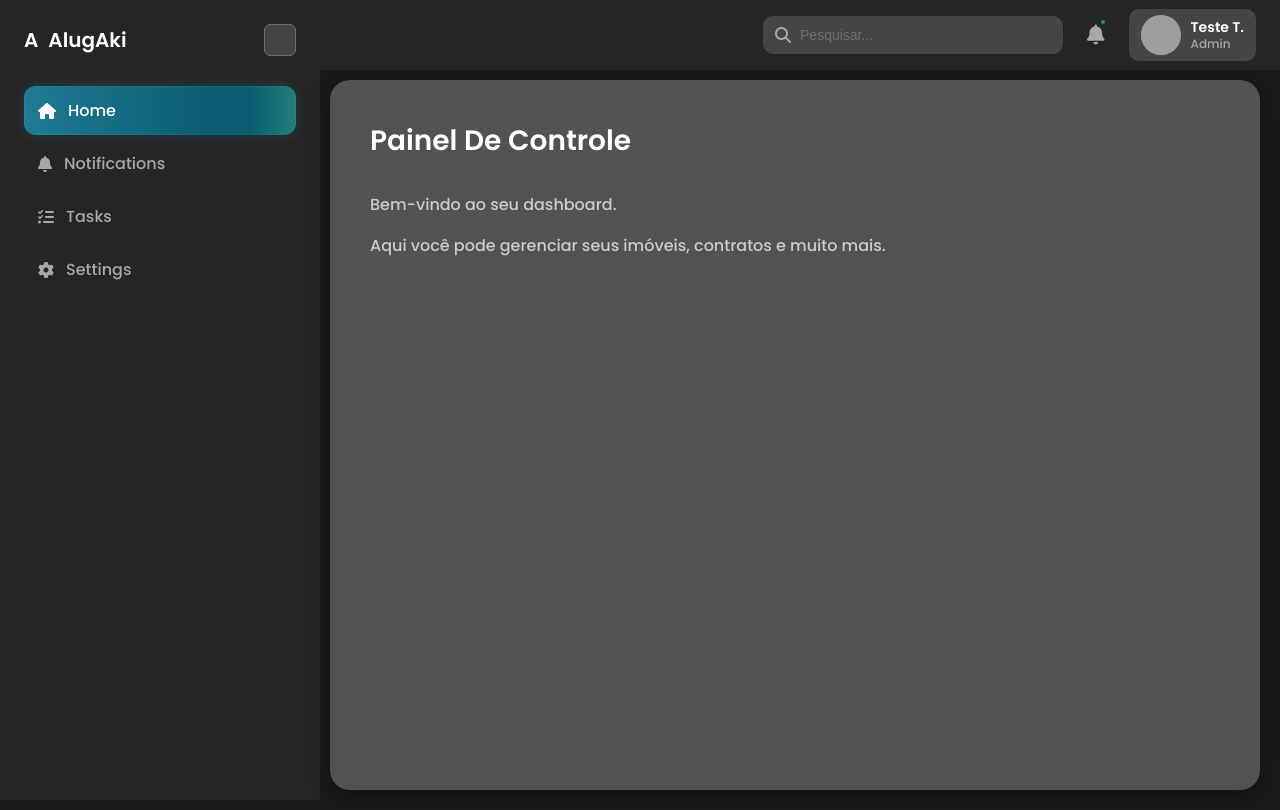
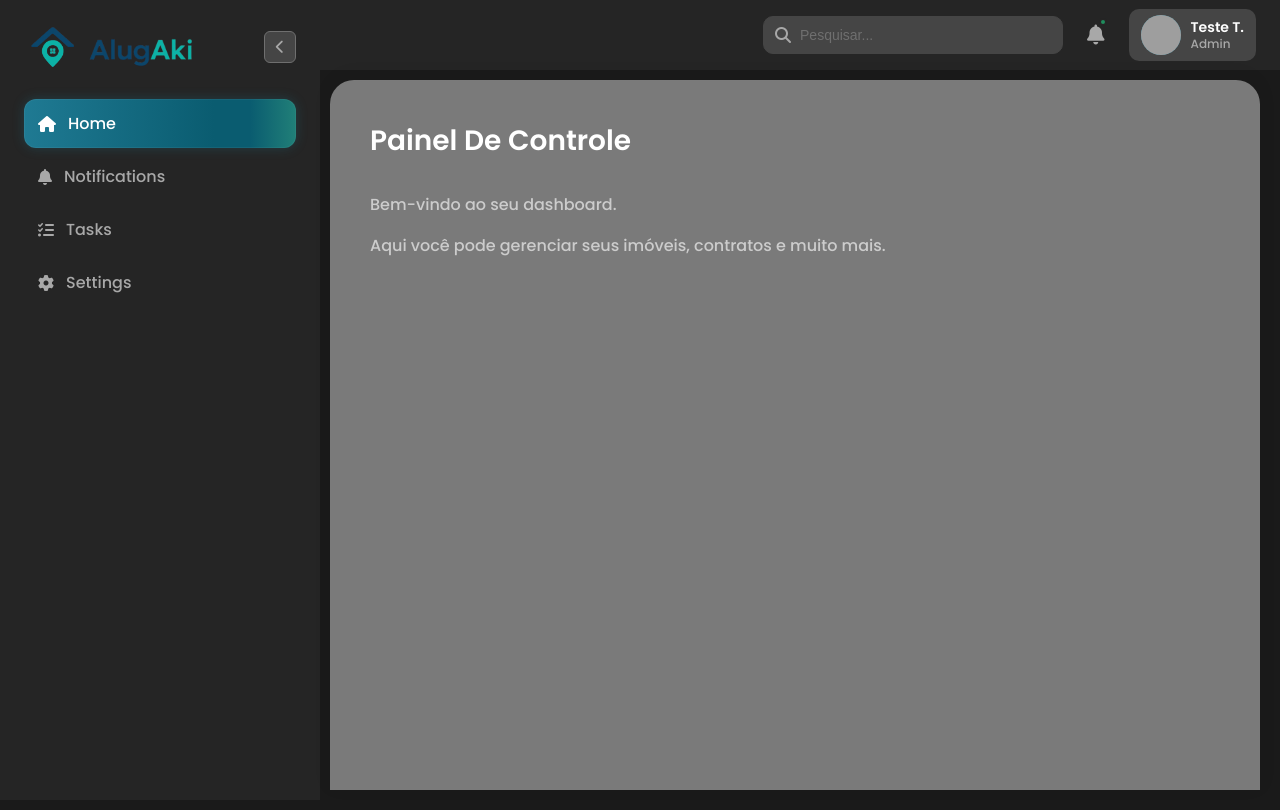
Before and after one commit to RodrigoBolgheroni/AlugAki, a plain HTML site: page pages/home.html in a window 1280 px wide. Drawn offline with Linux system fonts and the light colour scheme; grey boxes are pictures that could not be loaded.

Commit message:
feat: adiciona logo na home,cria sistema de js de recolher menu e inicia js de dark-mode

```diff
--- a/assets/css/style.css
+++ b/assets/css/style.css
@@ -324,19 +324,18 @@
 }
 
 
-main {
-    flex: 1;
+main h1, main p {
+    color: #252525;
+}
+
+.main-principal{
     margin-top: 60px;
     margin-left: -10px;
     margin-right: -0px;
+    border-radius: 24px 24px 0 0;
+    flex: 1;
     z-index: 10;
     background: #7a7a7a;
-    border-radius: 24px 24px 0 0;
-    padding: 40px;
     min-height: calc(100vh - 90px);
     box-shadow: 0px -4px 20px rgba(0, 0, 0, 0.05);
 }
-
-main h1, main p {
-    color: #252525;
-}
--- /dev/null
+++ b/assets/js/dark-mode.js
@@ -0,0 +1,13 @@
+
+    const darkModeToggle = document.getElementById('dark-mode-toggle');
+    if (darkModeToggle) {
+        darkModeToggle.addEventListener('change', function() {
+            if (this.checked) {
+                console.log('Dark mode ativado');
+                document.body.classList.add('dark-mode');
+            } else {
+                console.log('Dark mode desativado');
+                document.body.classList.remove('dark-mode');
+            }
+        });
+    }
--- a/assets/js/sidebar-loader.js
+++ b/assets/js/sidebar-loader.js
@@ -46,10 +46,27 @@
 
         // Evento de toggle do menu (RECOLHER/EXPANDIR)
         if (keyboardShortcut && sidebar && sidebarContainer) {
-            keyboardShortcut.addEventListener('click', function() {
+            keyboardShortcut.addEventListener('click', function(e) {
+                e.preventDefault();
+                e.stopPropagation();
+
+                // Toggle das classes
                 sidebar.classList.toggle('collapsed');
                 sidebarContainer.classList.toggle('collapsed');
+
+                // Salvar estado no localStorage (opcional)
+                const isCollapsed = sidebar.classList.contains('collapsed');
+                localStorage.setItem('sidebarCollapsed', isCollapsed);
+
+                console.log('Sidebar', isCollapsed ? 'colapsada' : 'expandida');
             });
+
+            // Restaurar estado salvo (opcional)
+            const savedState = localStorage.getItem('sidebarCollapsed');
+            if (savedState === 'true') {
+                sidebar.classList.add('collapsed');
+                sidebarContainer.classList.add('collapsed');
+            }
         }
     }
 
--- a/modals/header.html
+++ b/modals/header.html
@@ -2,10 +2,17 @@
 <aside class="sidebar">
     <div class="header">
       <div class="logo">
-        <div class="logo-icon">A</div>
-        <span>AlugAki</span>
+        <div class="logo-icon">
+          <img src="../assets/image/icone-logo.png" class="logo-icone-img">
+        </div>
+        <div class="logo-text">
+          <img src="../assets/image/escrita-logo.png" class="logo-escrita-img">
+        </div>
       </div>
-      <div class="keyboard-shortcut"></div>
+
+      <div class="keyboard-shortcut">
+        <i class="fa-solid fa-chevron-left"></i>
+      </div>
     </div>
 
     <nav class="nav-menu">
@@ -58,7 +65,7 @@
 
         <div class="dropdown-item">
           <i class="fas fa-moon"></i>
-          <span>Dark mode</span>
+          <span>Tema Escuro</span>
           <label class="toggle-switch">
             <input type="checkbox" id="dark-mode-toggle">
             <span class="toggle-slider"></span>
--- a/modals/style.css
+++ b/modals/style.css
@@ -60,6 +60,15 @@ body {
     gap: 10px;
     font-size: 20px;
     font-weight: 600;
+}
+
+.logo-icone-img{
+    width: 50px;
+    height: 45px;
+}
+.logo-escrita-img{
+    width: 130px;
+    height: 45px;
 }
 
 .keyboard-shortcut {
@@ -466,3 +475,25 @@ input:checked + .toggle-slider:before {
         width: 240px;
     }
 }
+
+.logo {
+  display: flex;
+  align-items: center;
+  gap: 10px;
+}
+
+.logo-icon, .logo-text, .logo > span {
+  display: flex;
+  align-items: center;
+}
+
+.logo-icone-img,
+.logo-escrita-img {
+  display: block;
+  max-height: 50px;
+  width: auto;
+  align-self: center;
+}
+.logo-escrita-img{
+    padding-top: 14px;
+}
--- a/pages/home.html
+++ b/pages/home.html
@@ -167,7 +167,7 @@
   <div class="page-container">
 
     <!-- Main -->
-    <main>
+    <main class="main-principal">
       <h1>Painel De Controle</h1>
       <p>Bem-vindo ao seu dashboard.</p>
       <p>Aqui você pode gerenciar seus imóveis, contratos e muito mais.</p>
@@ -175,5 +175,7 @@
   </div>
 
   <script src="../assets/js/sidebar-loader.js"></script>
+  <script src="../assets/js/dark-mode.js"></script>
+
 </body>
 </html>
```
Also changed, not shown: assets/image/escrita-logo.png (added), assets/image/icone-logo.png (added), assets/image/logo - Copia.png (added).
